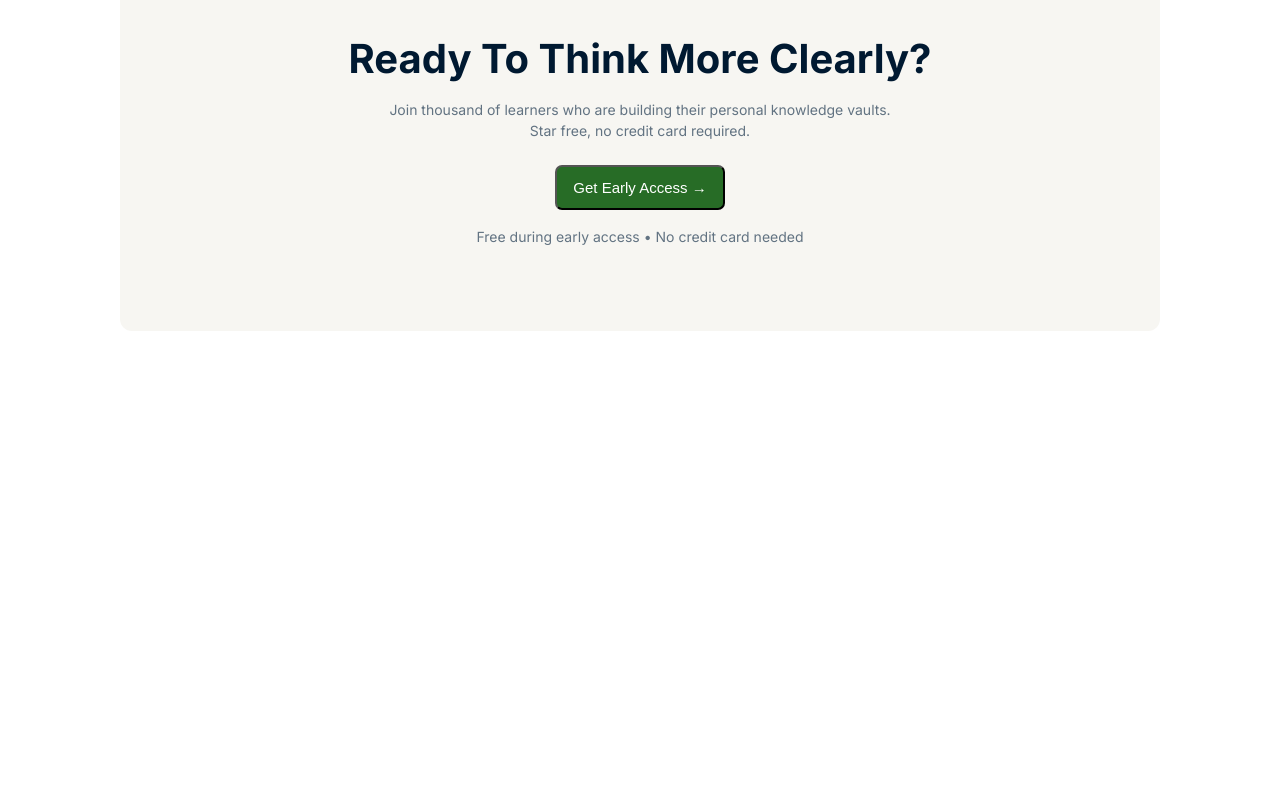
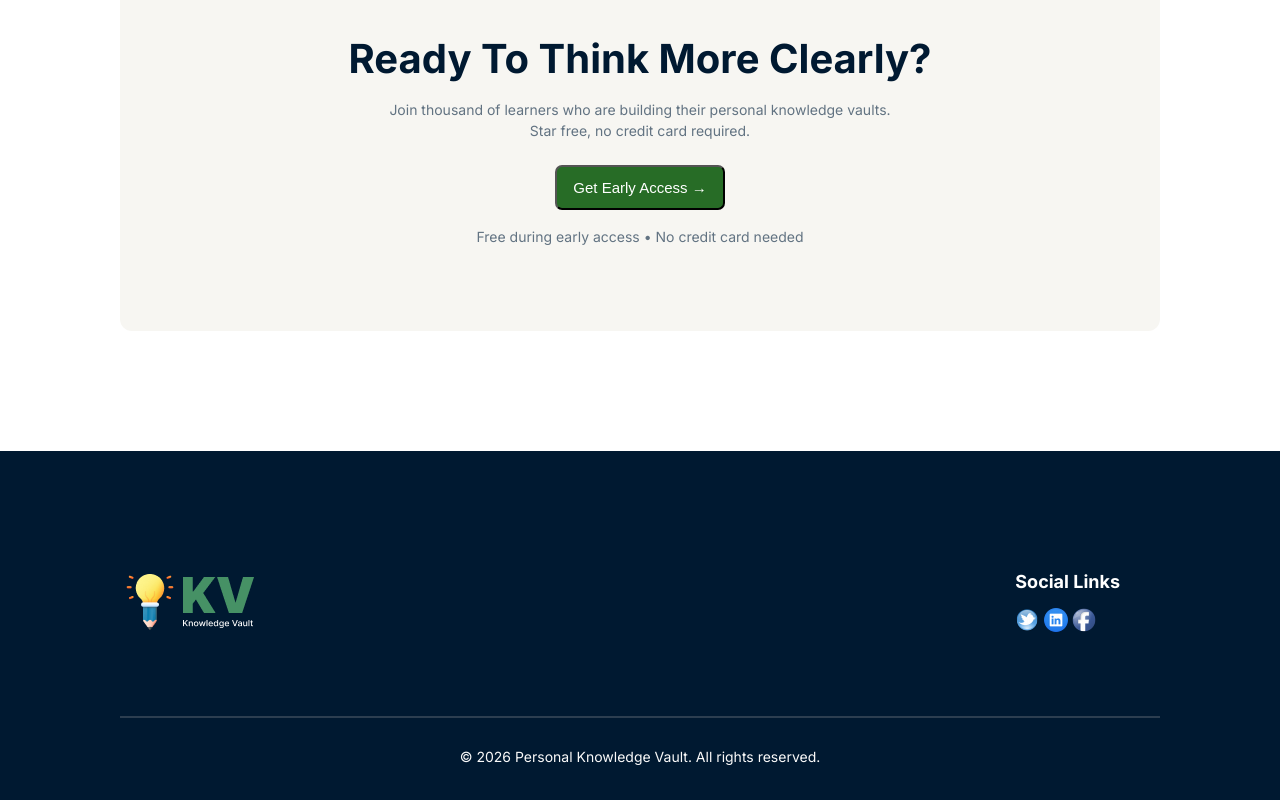
Before and after one commit to jonym7293-alt/Assignment-1, a plain HTML site: page index.html in a window 1280 px wide. Shown: the part 2280-3080 px from the top of the page. Before the commit the page ends 2731 px from the top, so only its background shows below. Drawn offline with Linux system fonts and the light colour scheme.

Commit message:
added footer section

```diff
--- a/index.html
+++ b/index.html
@@ -131,6 +131,29 @@
   </div>
 </section>
 
+<footer class="footer">
+  <div class="footer-container">
+    <div class="footer-logo">
+      <img src="./assets/logo-footer.png" alt="Footer Logo">
+    </div>
+
+    <div class="social-link">
+      <h3>Social Links</h3>
+      <div class="social-icon">
+        <a href=""><img src="./assets/twitter.png" alt="Twitter"></a>
+        <a href=""><img src="./assets/linkedin.png" alt="Linkedin"></a>
+        <a href=""><img src="./assets/facebook.png" alt="Facebook"></a>
+      </div>
+    </div>
+
+  </div>
+
+  <div class="footer-end">
+    <hr>
+    <p>&copy; 2026 Personal Knowledge Vault. All rights reserved.</p>
+  </div>
+</footer>
+
 
 </body>
 </html>
--- a/style.css
+++ b/style.css
@@ -7,7 +7,7 @@
   font-family: "Inter", sans-serif;
   font-optical-sizing: auto;
 }
-
+/* navbar section */
 .navbar{
   background-color: #ffffff;
   padding: 16px 0;
@@ -93,7 +93,7 @@
   background: #d1cbcb;
   color: #0a2337;
 }
-
+/* banner section */
 .banner {
   height: 90vh;
   background: url("./assets/hero-bg.png") center/cover no-repeat;
@@ -146,7 +146,7 @@
   color: #e6eef4;
   margin-bottom: 25px;
 }
-
+/* notes section */
 .note-section{
   padding: 60px 20px;
   text-align: center;
@@ -203,6 +203,7 @@
   line-height: 20px;
 }
 
+/* second brain-section */
 .second-brain{
   padding: 120px;
 }
@@ -256,6 +257,8 @@
   margin-bottom: 16px;
 }
 
+/* Get early access-section */
+
 .early-access{
   display: flex;
   padding: 120px;
@@ -290,3 +293,54 @@
   font-size: 14px;
   margin-top: 16px;
 }
+
+/* footer CSS */
+
+.footer{
+  background-color: #001931;
+  color: #ffffff;
+  padding: 120px 120px 30px 120px;
+}
+
+.footer-container{
+  display: flex;
+  justify-content: space-between;
+  align-items: center;
+  margin-bottom: 80px;
+}
+
+.footer-logo img{
+  width: 100%;
+  height: 60px;
+}
+
+.social-link{
+  text-align: left;
+  padding-right: 40px;
+}
+
+.social-link h3{
+  font-size:18px;
+  margin-bottom: 16px;
+}
+
+.social-link a{
+  gap: 20px;
+  display: inline-block;
+}
+
+.footer-end{
+  text-align: center;
+  margin-bottom: 5px;
+}
+
+.footer-end hr{
+  border: 1px solid #2c3e50;
+  margin-bottom: 30px;
+}
+
+.footer-end p{
+  font-size: 14px;
+  color: #FAFAFA;
+
+}
```
Also changed, not shown: assets/facebook.png (added), assets/linkedin.png (added), assets/twitter.png (added).
